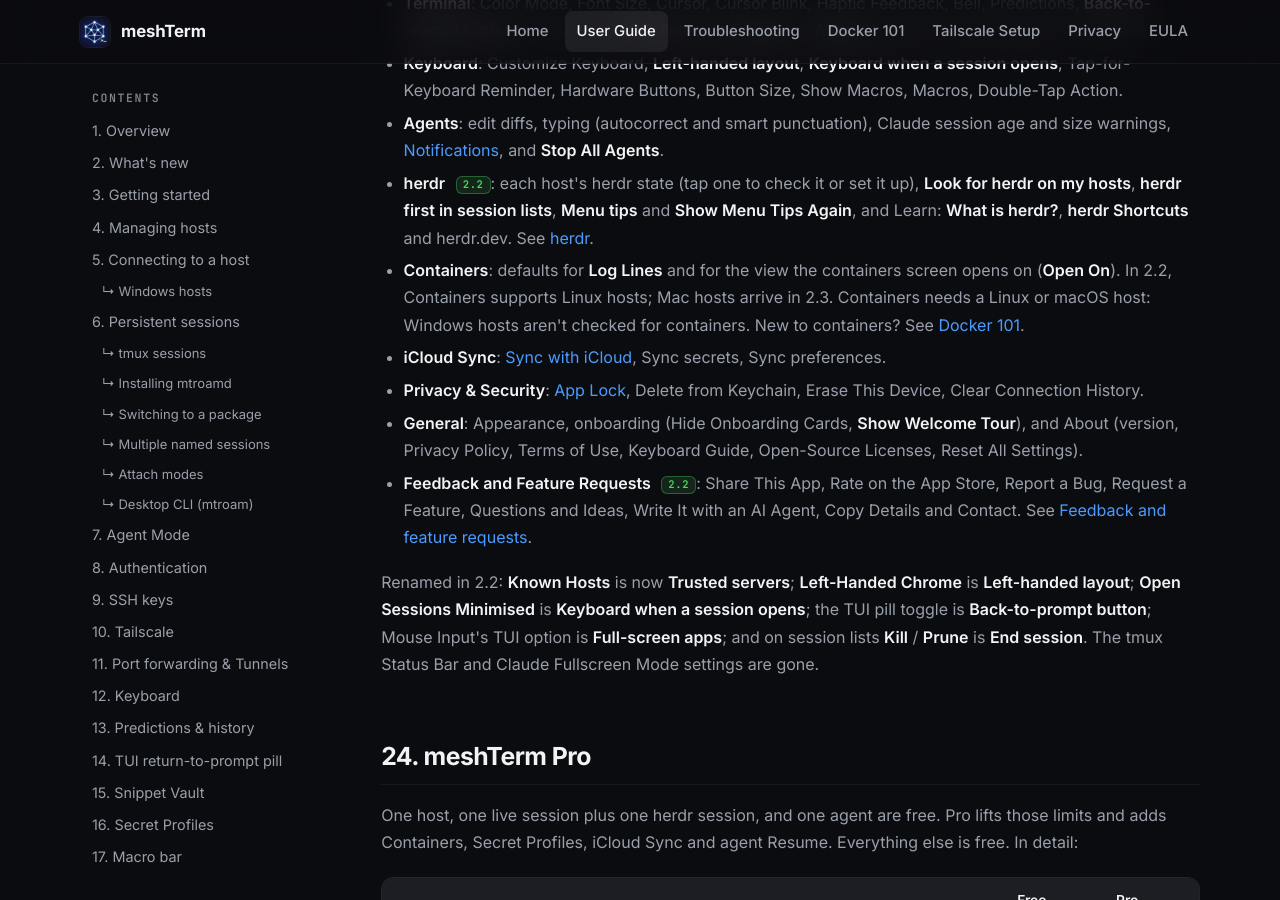
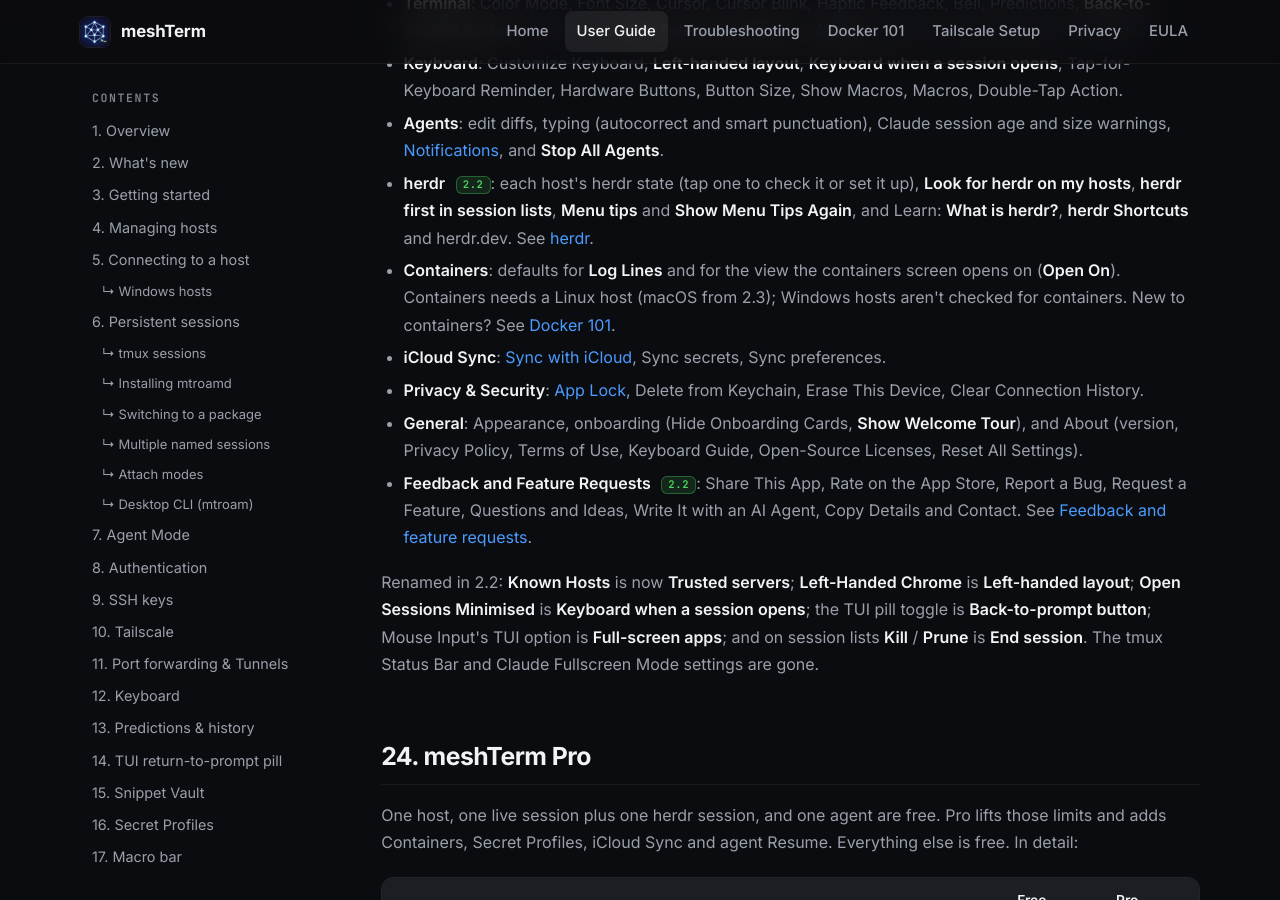
Before and after one commit to JBetchGH/meshterm-docs, a Jekyll site: the page built from meshterm.html, in a window 1280 px wide and 900 px high, scrolled down 39814 px. Built offline with Jekyll 4.4.1, drawn with Linux system fonts in a browser that asks for light colours.

Commit message:
Guide: fold the Containers host sentence into one (Linux, macOS from 2.3, Windows not checked)
Co-Authored-By: Claude Opus 5.5 <noreply@anthropic.com>

```diff
--- a/meshterm.html
+++ b/meshterm.html
@@ -1060,7 +1060,7 @@ services.mtroamd = { enable = true; users = [ "you" ]; };</pre>
         <li><strong>Keyboard</strong>: Customize Keyboard, <strong>Left-handed layout</strong>, <strong>Keyboard when a session opens</strong>, Tap-for-Keyboard Reminder, Hardware Buttons, Button Size, Show Macros, Macros, Double-Tap Action.</li>
         <li><strong>Agents</strong>: edit diffs, typing (autocorrect and smart punctuation), Claude session age and size warnings, <a href="#agent-notifications">Notifications</a>, and <strong>Stop All Agents</strong>.</li>
         <li><strong>herdr</strong> <span class="new-badge">2.2</span>: each host's herdr state (tap one to check it or set it up), <strong>Look for herdr on my hosts</strong>, <strong>herdr first in session lists</strong>, <strong>Menu tips</strong> and <strong>Show Menu Tips Again</strong>, and Learn: <strong>What is herdr?</strong>, <strong>herdr Shortcuts</strong> and herdr.dev. See <a href="#herdr">herdr</a>.</li>
-        <li><strong>Containers</strong>: defaults for <strong>Log Lines</strong> and for the view the containers screen opens on (<strong>Open On</strong>). In 2.2, Containers supports Linux hosts; Mac hosts arrive in 2.3. Containers needs a Linux or macOS host: Windows hosts aren't checked for containers. New to containers? See <a href="docker-101.html">Docker 101</a>.</li>
+        <li><strong>Containers</strong>: defaults for <strong>Log Lines</strong> and for the view the containers screen opens on (<strong>Open On</strong>). Containers needs a Linux host (macOS from 2.3); Windows hosts aren't checked for containers. New to containers? See <a href="docker-101.html">Docker 101</a>.</li>
         <li><strong>iCloud Sync</strong>: <a href="#sync">Sync with iCloud</a>, Sync secrets, Sync preferences.</li>
         <li><strong>Privacy &amp; Security</strong>: <a href="#security">App Lock</a>, Delete from Keychain, Erase This Device, Clear Connection History.</li>
         <li><strong>General</strong>: Appearance, onboarding (Hide Onboarding Cards, <strong>Show Welcome Tour</strong>), and About (version, Privacy Policy, Terms of Use, Keyboard Guide, Open-Source Licenses, Reset All Settings).</li>
```
